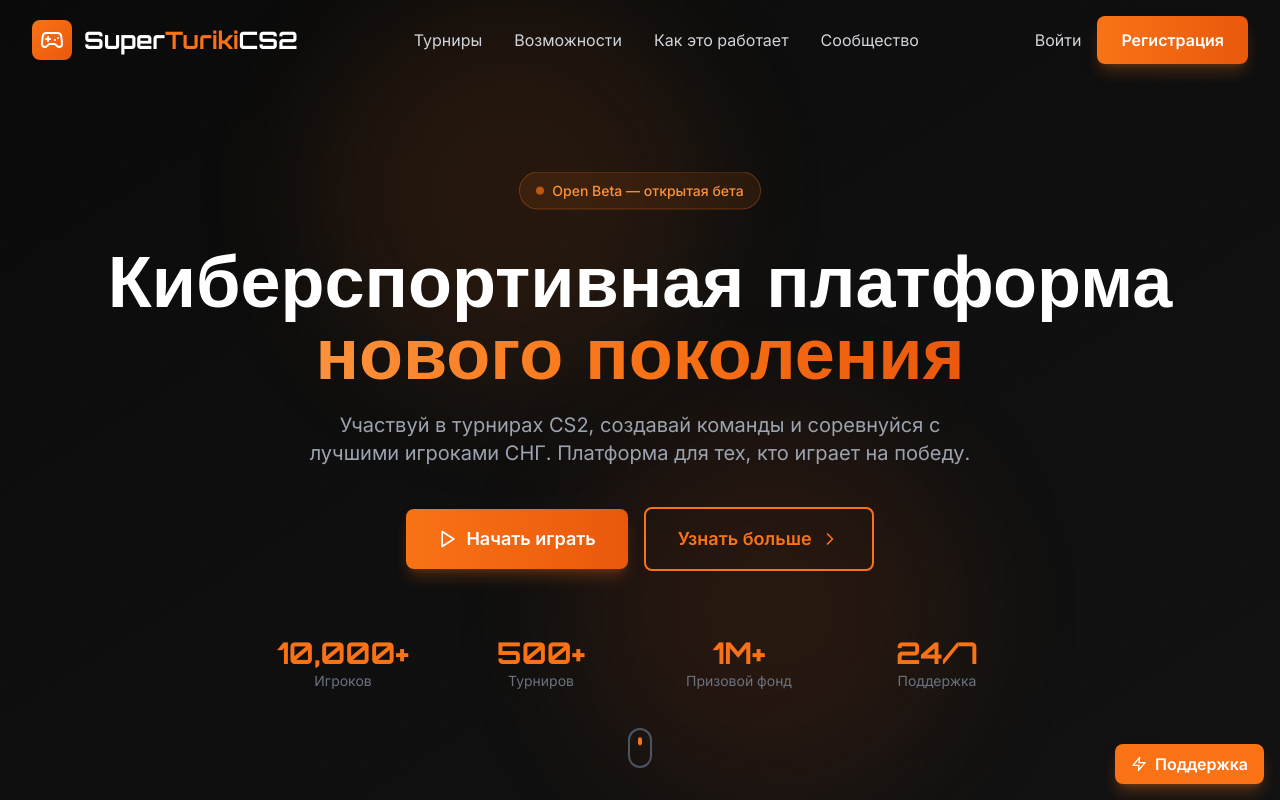
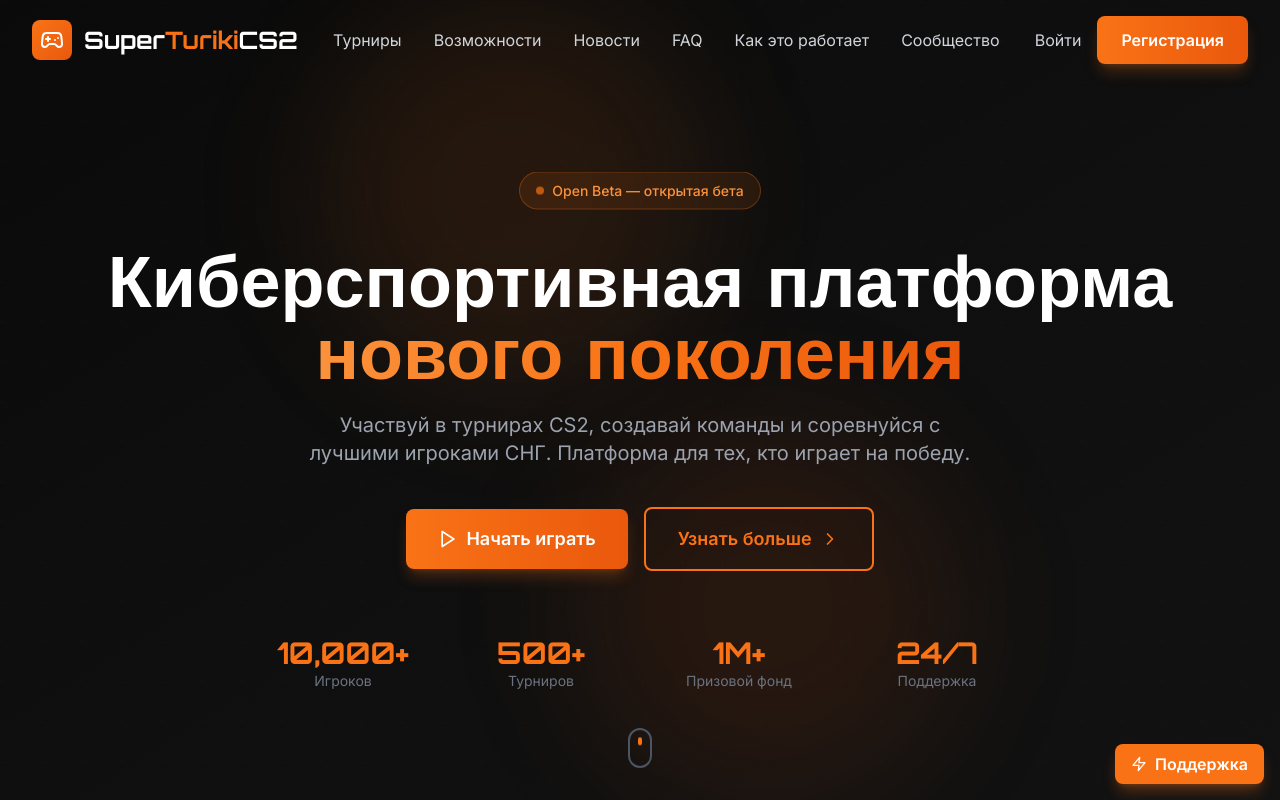
Before and after one commit to spiyder/SuperTurikiCS2, a React (Vite) app: page / in a window 1280 px wide. Shown: the top 800 px of the page. Built offline with nearby package versions, Linux system fonts and the light colour scheme; no server answers; the database is empty.

Commit message:
Add files via upload

```diff
--- a/src/App.tsx
+++ b/src/App.tsx
@@ -58,8 +58,8 @@
     const [showProfile, setShowProfile] = useState(false);
     const [avatarUrl, setAvatarUrl] = useState<string | null>(null);
     const [selectedTournament, setSelectedTournament] = useState<Tournament | null>(null);
-  const [showNews, setShowNews] = useState(false);
-  const [showFaq, setShowFaq] = useState(false); // ← НОВОЕ
+    const [showNews, setShowNews] = useState(false);
+    const [showFaq, setShowFaq] = useState(false);
 
     useEffect(() => {
       const handleScroll = () => setScrolled(window.scrollY > 50);
@@ -112,9 +112,9 @@
   const getUserName = () => user?.user_metadata?.full_name || user?.email?.split('@')[0] || 'Игрок';
 
   if (isAdmin) return <AdminPage onLogout={handleLogout} />;
+  if (showNews) return <NewsPage onBack={() => setShowNews(false)} />;
+  if (showFaq)  return <FaqPage  onBack={() => setShowFaq(false)}  />;
   if (showProfile && user) return <ProfilePage user={user} onBack={() => setShowProfile(false)} onAvatarChange={(url) => setAvatarUrl(url)} />;
-
-  // ← НОВОЕ: показ страницы турнира
   if (selectedTournament) return (
     <TournamentPage
       tournament={selectedTournament}
@@ -168,6 +168,8 @@
             <nav className="hidden md:flex items-center gap-8">
               <a href="#tournaments" className="text-gray-300 hover:text-primary-500 transition-colors">Турниры</a>
               <a href="#features" className="text-gray-300 hover:text-primary-500 transition-colors">Возможности</a>
+              <button onClick={() => setShowNews(true)} className="text-gray-300 hover:text-primary-500 transition-colors">Новости</button>
+              <button onClick={() => setShowFaq(true)} className="text-gray-300 hover:text-primary-500 transition-colors">FAQ</button>
               <a href="#how-it-works" className="text-gray-300 hover:text-primary-500 transition-colors">Как это работает</a>
               <a href="#community" className="text-gray-300 hover:text-primary-500 transition-colors">Сообщество</a>
             </nav>
@@ -192,6 +194,8 @@
             <div className="px-4 py-4 space-y-4">
               <a href="#tournaments" className="block text-gray-300 hover:text-primary-500">Турниры</a>
               <a href="#features" className="block text-gray-300 hover:text-primary-500">Возможности</a>
+              <button onClick={() => { setShowNews(true); setIsMenuOpen(false); }} className="block text-gray-300 hover:text-primary-500">Новости</button>
+              <button onClick={() => { setShowFaq(true); setIsMenuOpen(false); }} className="block text-gray-300 hover:text-primary-500">FAQ</button>
               <a href="#how-it-works" className="block text-gray-300 hover:text-primary-500">Как это работает</a>
               <a href="#community" className="block text-gray-300 hover:text-primary-500">Сообщество</a>
               <div className="pt-4 border-t border-dark-50 flex gap-4">
```
